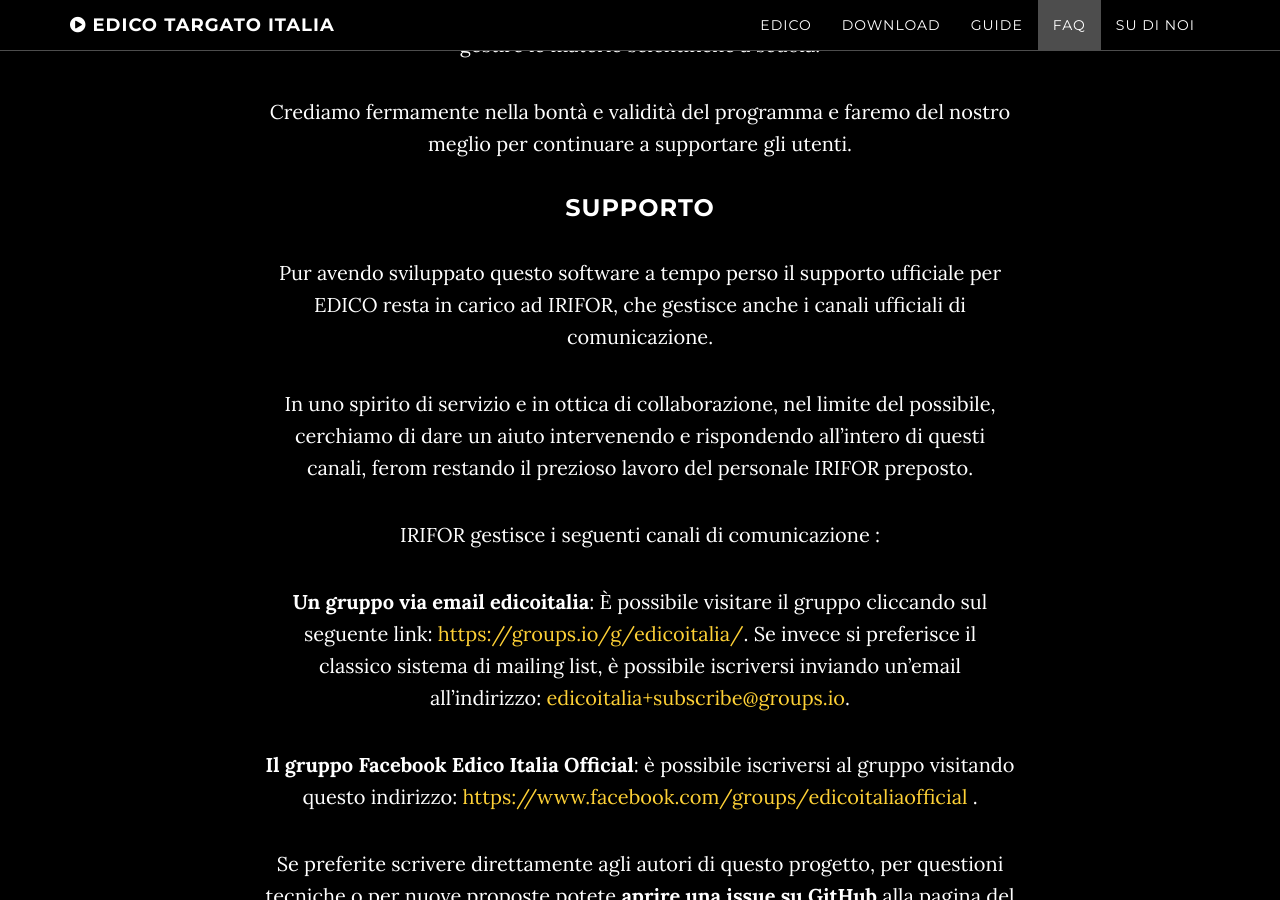
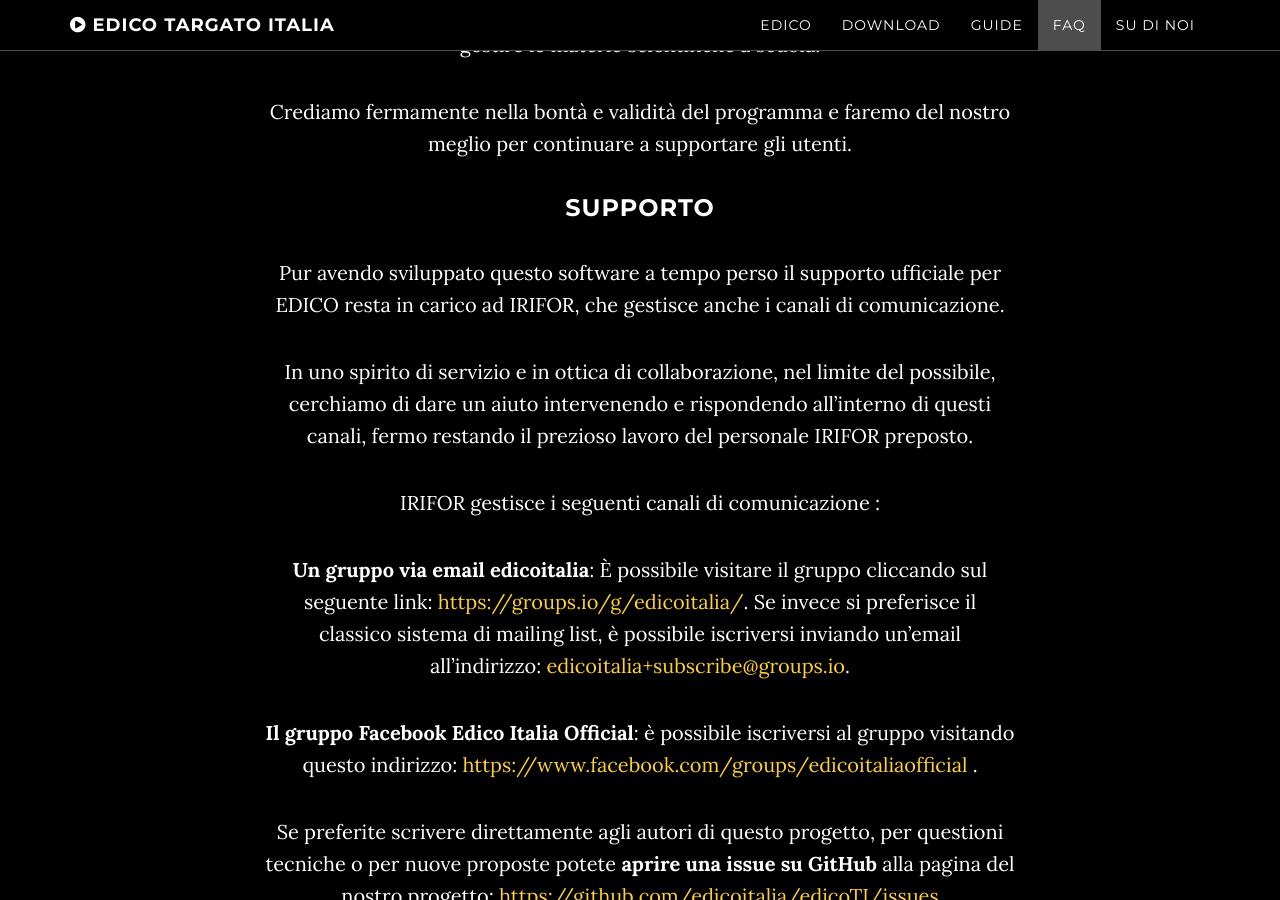
Before and after one commit to edicoitalia/edicoitalia.github.io, a Jekyll site: the page built from index.html, in a window 1280 px wide and 900 px high, scrolled down 7792 px. Built offline with Jekyll 4.4.1, drawn with Linux system fonts in a browser that asks for light colours.

Commit message:
Update 05 about.html

```diff
--- a/05 about.html
+++ b/05 about.html
@@ -24,9 +24,9 @@
 
 ### Supporto
 
-Pur avendo sviluppato questo software a tempo perso il supporto ufficiale per EDICO resta in carico ad IRIFOR, che gestisce anche i canali ufficiali di comunicazione.
+Pur avendo sviluppato questo software a tempo perso il supporto ufficiale per EDICO resta in carico ad IRIFOR, che gestisce anche i canali di comunicazione.
 
-In uno spirito di servizio e in ottica di collaborazione, nel limite del possibile, cerchiamo di dare un aiuto intervenendo e rispondendo all'intero di questi canali, ferom restando il prezioso lavoro del personale IRIFOR preposto.
+In uno spirito di servizio e in ottica di collaborazione, nel limite del possibile, cerchiamo di dare un aiuto intervenendo e rispondendo all'interno di questi canali, fermo restando il prezioso lavoro del personale IRIFOR preposto.
 
 IRIFOR gestisce i seguenti canali di comunicazione :
 
```
